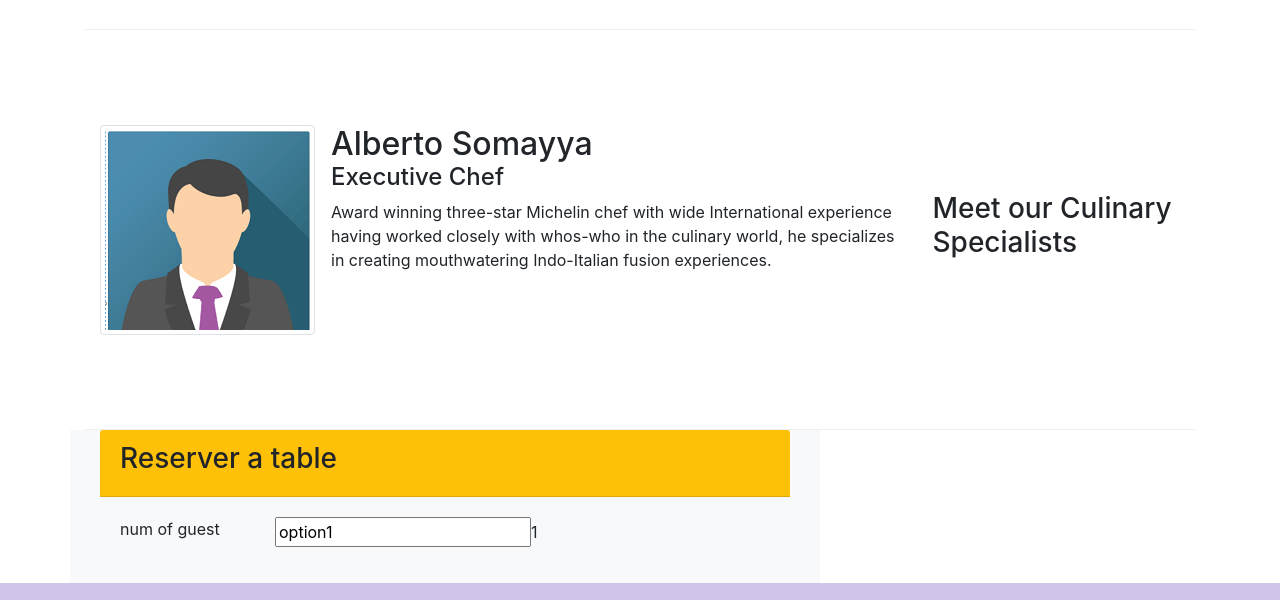
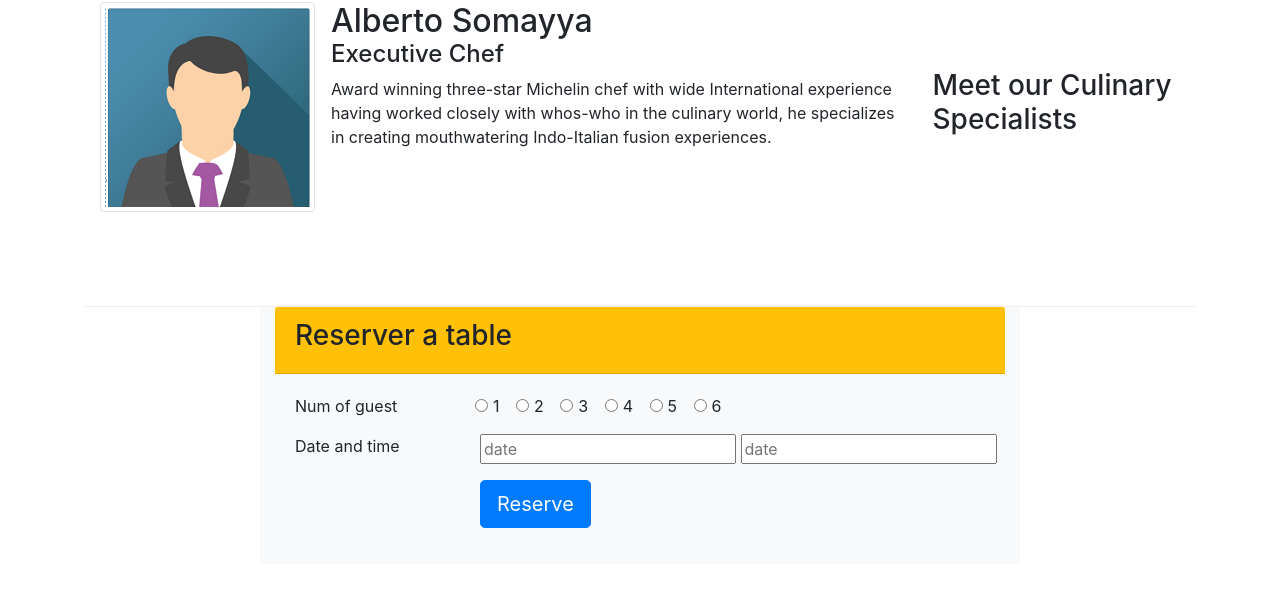
Before and after one commit to VuDucAnh29/Confusion, a website: page index.html in a window 1280 px wide. Shown: the part 1291-1891 px from the top of the page. Drawn offline with nearby package versions, Linux system fonts and the light colour scheme.

Commit message:
assignment 2

```diff
--- a/index.html
+++ b/index.html
@@ -1,21 +1,13 @@
 <!DOCTYPE html>
 <html lang="en">
+
 <head>
   <meta charset="UTF-8" />
   <meta http-equiv="X-UA-Compatible" content="IE=edge" />
   <meta name="viewport" content="width=device-width, initial-scale=1.0" />
-    <link
-      rel="stylesheet"
-      href="node_modules/bootstrap/dist/css/bootstrap.min.css"
-    />
-    <link
-      rel="stylesheet"
-      href="node_modules/font-awesome/css/font-awesome.min.css"
-    />
-    <link
-      rel="stylesheet"
-      href="node_modules/bootstrap-social/bootstrap-social.css"
-    />
+  <link rel="stylesheet" href="node_modules/bootstrap/dist/css/bootstrap.min.css" />
+  <link rel="stylesheet" href="node_modules/font-awesome/css/font-awesome.min.css" />
+  <link rel="stylesheet" href="node_modules/bootstrap-social/bootstrap-social.css" />
   <link rel="stylesheet" href="./css/style.css" />
   <title>Ristorante Con Fusion</title>
 </head>
@@ -27,35 +19,22 @@
       <a href="#" class="navbar-brand mr-auto">
         <img src="./img/logo.png" alt="" height="31px" width="40px" />
       </a>
-        <button
-          type="button"
-          class="navbar-toggler"
-          data-toggle="collapse"
-          data-target="#Navbar"
-        >
+      <button type="button" class="navbar-toggler" data-toggle="collapse" data-target="#Navbar">
         <span class="navbar-toggler-icon"></span>
       </button>
       <div class="collapse navbar-collapse" id="Navbar">
         <ul class="navbar-nav mr-auto">
           <li class="nav-item">
-              <a href="./index.html" class="nav-link"
-                ><span class="fa fa-home fa-lg"></span> Home</a
-              >
+            <a href="./index.html" class="nav-link"><span class="fa fa-home fa-lg"></span> Home</a>
           </li>
           <li class="nav-item">
-              <a href="./aboutus.html" class="nav-link"
-                ><span class="fa fa-info fa-lg"></span> About Us</a
-              >
+            <a href="./aboutus.html" class="nav-link"><span class="fa fa-info fa-lg"></span> About Us</a>
           </li>
           <li class="nav-item">
-              <a href="" class="nav-link"
-                ><span class="fa fa-list fa-lg"></span> Menu</a
-              >
+            <a href="" class="nav-link"><span class="fa fa-list fa-lg"></span> Menu</a>
           </li>
           <li class="nav-item">
-              <a href="./contactus.html" class="nav-link"
-                ><span class="fa fa-id-card fa-lg"></span> Contact</a
-              >
+            <a href="./contactus.html" class="nav-link"><span class="fa fa-id-card fa-lg"></span> Contact</a>
           </li>
         </ul>
       </div>
@@ -74,10 +53,14 @@
             your culinary senses!
           </p>
         </div>
-          <div class="col-sm-6"></div>
+        <div class="col-3 col-sm align-self-center">
+          <img src="img/logo.png" class="img-fluid" />
         </div>
-        <div class="col-12 col-sm align-self-center">
-          <img src="./img/logo.png" alt="" />
+        <div class="col-6 col-sm-3 align-self-center">
+          <button class="btn btn-warning bg-lg" type="button" data-toggle="collapse" data-target="#myModal">
+            Reserve a table
+          </button>
+        </div>
       </div>
     </div>
   </header>
@@ -96,11 +79,7 @@
       <!--  -->
       <div class="col col-sm order-sm-first col-md">
         <div class="media">
-            <img
-              src="./img/uthappizza.png"
-              alt=""
-              class="d-flex mr-3 img-thumbnail align-self-center"
-            />
+          <img src="./img/uthappizza.png" alt="" class="d-flex mr-3 img-thumbnail align-self-center" />
           <div class="media-body">
             <h2 class="mb-0">
               Uthappizza <span class="badge badge-danger">Hot</span>
@@ -122,28 +101,31 @@
         <h3>This Month's Promotions</h3>
       </div>
       <div class="col col-sm order-sm-first col-md">
-          <h2 class="mb-0">Weekend Grand Buffet</h2>
+        <div class="media">
+          <div class="media-body">
+            <h2 class="mb-0">
+              Weekend Grand Buffet <span class="badge badge-danger">NEW</span>
+            </h2>
             <p class="d-none d-sm-block">
-            Featuring mouthwatering combinations with a choice of five different
-            salads, six enticing appetizers, six main entrees and five choicest
-            desserts. Free flowing bubbly and soft drinks. All for just $19.99
-            per person
+              Featuring mouthwatering combinations with a choice of five
+              different salads, six enticing appetizers, six main entrees and
+              five choicest desserts. Free flowing bubbly and soft drinks. All
+              for just $19.99 per person
             </p>
+          </div>
+          <img src="img/buffet.png" alt="Alberto Somayya" class="d-flex mr-3 img-thumbnail align-self-center" />
+        </div>
       </div>
     </div>
 
     <div class="row row-content align-items-center">
-        <div class="col-12 col-sm-4 order-sm-last col-md-3">
+      <div class="col-12 col-sm-3 order-sm-last col-md-3">
         <h3>Meet our Culinary Specialists</h3>
       </div>
       <div class="col col-sm order-sm-first col-md">
         <!--  -->
         <div class="media">
-            <img
-              src="./img/alberto.png"
-              alt=""
-              class="d-flex mr-3 img-thumbnail align-self-center"
-            />
+          <img src="./img/alberto.png" alt="" class="d-flex mr-3 img-thumbnail align-self-center" />
           <div class="media-body">
             <h2 class="mb-0">Alberto Somayya</h2>
             <h4>Executive Chef</h4>
@@ -158,25 +140,69 @@
       </div>
     </div>
 
-      <div class="row mr-auto">
-        <div class="bg-light col-12 col-sm-8" id="mymodal">
-          <div class="col-12 col-sm8">
+    <!-- form -->
+    <div class="row align-items-center mb-5">
+      <div class="col-sm-2"></div>
+      <div class="col-12 col-sm-8 bg-light" id="myModal">
         <form>
           <div class="card-header bg-warning">
             <h3>Reserver a table</h3>
           </div>
           <div class="card-body">
             <div class="form-group row">
-                  <label class="form-check-label col-sm-3">num of guest</label>
+              <label class="form-check-label col-md-3">Num of guest</label>
+              <div class="col-12 col-md-9">
+                <div class="form-check form-check-inline ">
+                  <input class="form-check-input" type="radio" name="inlineRadioOptions" id="inlineRadio1"
+                    value="option1">
+                  <label class="form-check-label" for="inlineRadio1">1</label>
+                </div>
+
                 <div class="form-check form-check-inline">
-                    <input
-                      type="form-check-input"
-                      type="radio"
-                      name="inlineRadioOptions"
-                      id="inlineRadio1"
-                      value="option1"
-                    />
-                    <label class="form-check-label" for="inlineRadio1">1</label>
+                  <input class="form-check-input" type="radio" name="inlineRadioOptions" id="inlineRadio2"
+                    value="option2">
+                  <label class="form-check-label" for="inlineRadio2">2</label>
+                </div>
+
+                <div class="form-check form-check-inline">
+                  <input class="form-check-input" type="radio" name="inlineRadioOptions" id="inlineRadio3"
+                    value="option3">
+                  <label class="form-check-label" for="inlineRadio3">3</label>
+                </div>
+
+                <div class="form-check form-check-inline">
+                  <input class="form-check-input" type="radio" name="inlineRadioOptions" id="inlineRadio4"
+                    value="option4">
+                  <label class="form-check-label" for="inlineRadio4">4</label>
+                </div>
+
+                <div class="form-check form-check-inline">
+                  <input class="form-check-input" type="radio" name="inlineRadioOptions" id="inlineRadio5"
+                    value="option5">
+                  <label class="form-check-label" for="inlineRadio5">5</label>
+                </div>
+
+                <div class="form-check form-check-inline">
+                  <input class="form-check-input" type="radio" name="inlineRadioOptions" id="inlineRadio6"
+                    value="option6">
+                  <label class="form-check-label" for="inlineRadio6">6</label>
+                </div>
+
+              </div>
+            </div>
+            <!--  -->
+            <div class="form-group row">
+              <label class="form-check-label col-12 col-md-3">Date and time</label>
+              <div class="form-check">
+                <input type="text" name="" placeholder="date"></input>
+                <input type="text" name="" placeholder="date"></input>
+              </div>
+            </div>
+
+            <div class="form-group row">
+              <label class="form-check-label col-0 col-sm-3"></label>
+              <div class="form-check">
+                <a class="btn btn-primary btn-lg text-white">Reserve</a>
               </div>
             </div>
           </div>
@@ -184,7 +210,7 @@
       </div>
     </div>
   </div>
-    </div>
+
 
   <!-- footer -->
   <footer class="footer">
@@ -213,37 +239,18 @@
         </div>
         <div class="col-12 col-sm-4 align-self-center">
           <div class="row">
-              <a
-                href="http://google.com/+"
-                class="btn btn-social-icon btn-google"
-              >
+            <a href="http://google.com/+" class="btn btn-social-icon btn-google">
               <i class="fa fa-google-plus-circle"></i>
             </a>
-              <a
-                href="http://www.facebook.com/profile.php?id="
-                class="btn btn-social-icon btn-facebook"
-              >
+            <a href="http://www.facebook.com/profile.php?id=" class="btn btn-social-icon btn-facebook">
               <i class="fa fa-facebook"></i>
             </a>
-              <a
-                href="http://www.linkedin.com/in/"
-                class="btn btn-social-icon btn-linkedin"
-                ><i class="fa fa-linkedin"></i
-              ></a>
-              <a
-                href="http://twitter.com/"
-                class="btn btn-social-icon btn-twitter"
-              >
-                <i class="fa fa-twitter"></i
-              ></a>
-              <a
-                href="http://youtube.com/"
-                class="btn btn-social-icon btn-pinterest"
-                ><i class="fa fa-youtube"></i
-              ></a>
-              <a class="btn btn-social-icon btn-success" href="mailto:"
-                ><i class="fa fa-envelope-o"></i
-              ></a>
+            <a href="http://www.linkedin.com/in/" class="btn btn-social-icon btn-linkedin"><i
+                class="fa fa-linkedin"></i></a>
+            <a href="http://twitter.com/" class="btn btn-social-icon btn-twitter">
+              <i class="fa fa-twitter"></i></a>
+            <a href="http://youtube.com/" class="btn btn-social-icon btn-pinterest"><i class="fa fa-youtube"></i></a>
+            <a class="btn btn-social-icon btn-success" href="mailto:"><i class="fa fa-envelope-o"></i></a>
           </div>
         </div>
       </div>
@@ -262,4 +269,5 @@
   <script src="node_modules/popper.js/dist/umd/popper.min.js"></script>
   <script src="node_modules/bootstrap/dist/js/bootstrap.min.js"></script>
 </body>
+
 </html>
```
Lines whose indentation alone changed are shown as unchanged.
